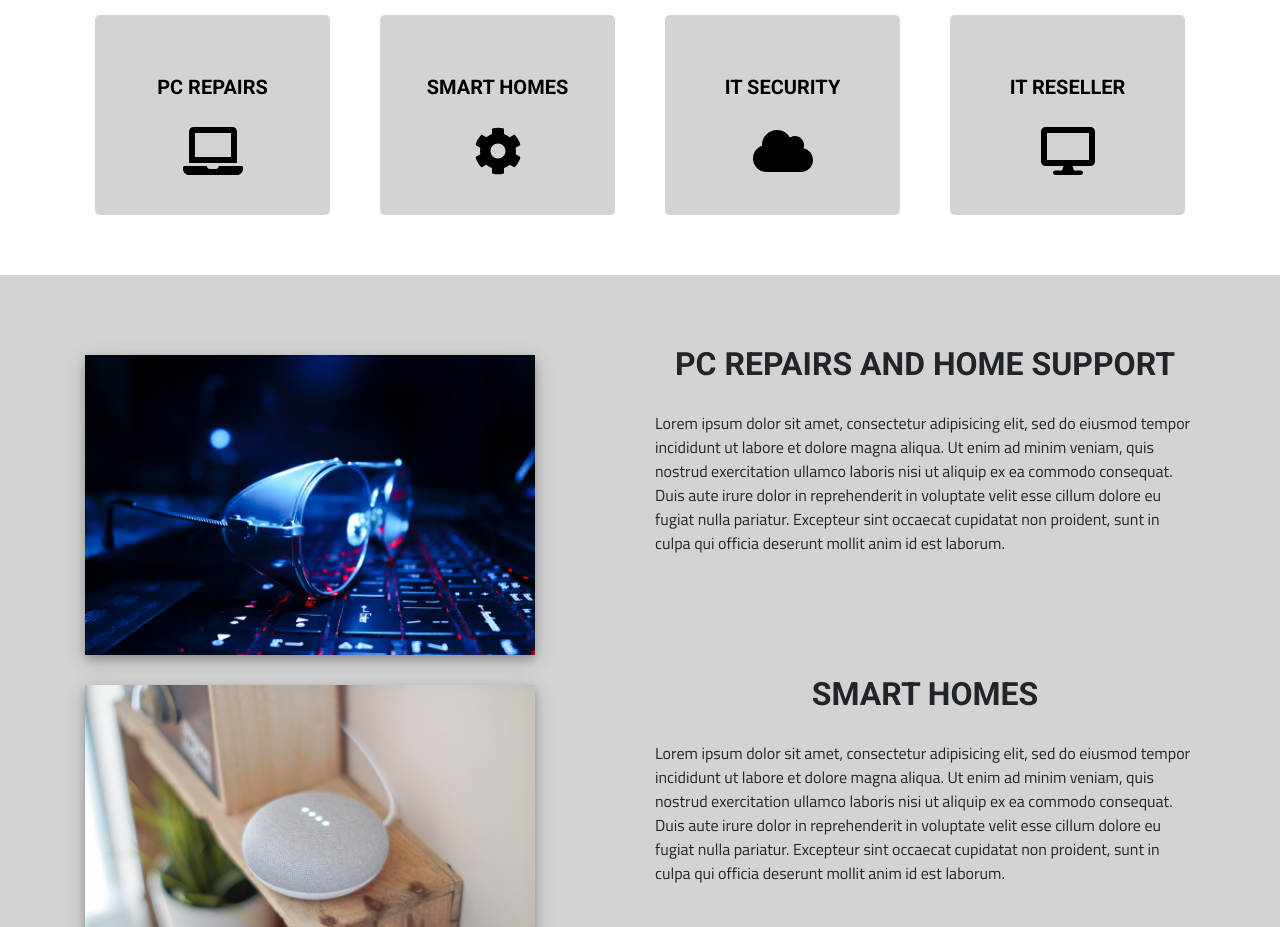
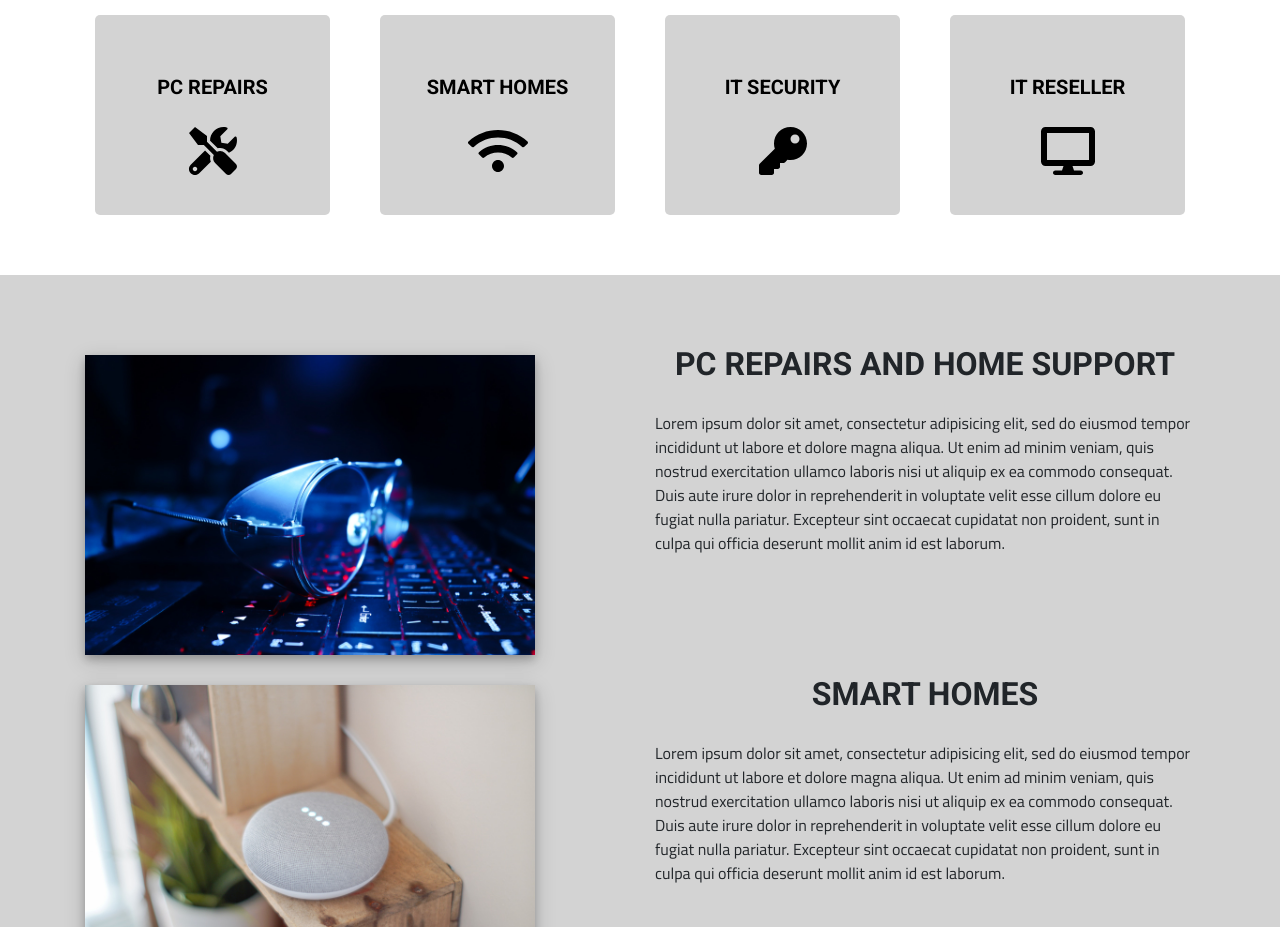
Before and after one commit to adamrichardturner/lintronics, a plain HTML site: page index.html in a window 1280 px wide. Shown: the part 1442-2369 px from the top of the page. Drawn offline with nearby package versions, Linux system fonts and the light colour scheme.

Commit message:
update icons

```diff
--- a/index.html
+++ b/index.html
@@ -87,7 +87,7 @@
           <a href="#repairs">
             <div class="services-card">
               <h3>PC REPAIRS</h3>
-              <i class="fa fa-laptop fa-3x"></i>
+              <i class="fas fa-tools fa-3x"></i>
             </div>
           </a>
         </div>
@@ -95,7 +95,7 @@
           <a href="#smart-homes">
             <div class="services-card">
               <h3>SMART HOMES</h3>
-              <i class="fa fa-cog fa-3x"></i>
+              <i class="fa fa-wifi fa-3x"></i>
             </div>
           </a>
         </div>
@@ -103,7 +103,7 @@
           <a href="#security">
             <div class="services-card">
               <h3>IT SECURITY</h3>
-              <i class="fa fa-cloud fa-3x"></i>
+              <i class="fa fa-key fa-3x"></i>
             </div>
           </a>
         </div>
```
